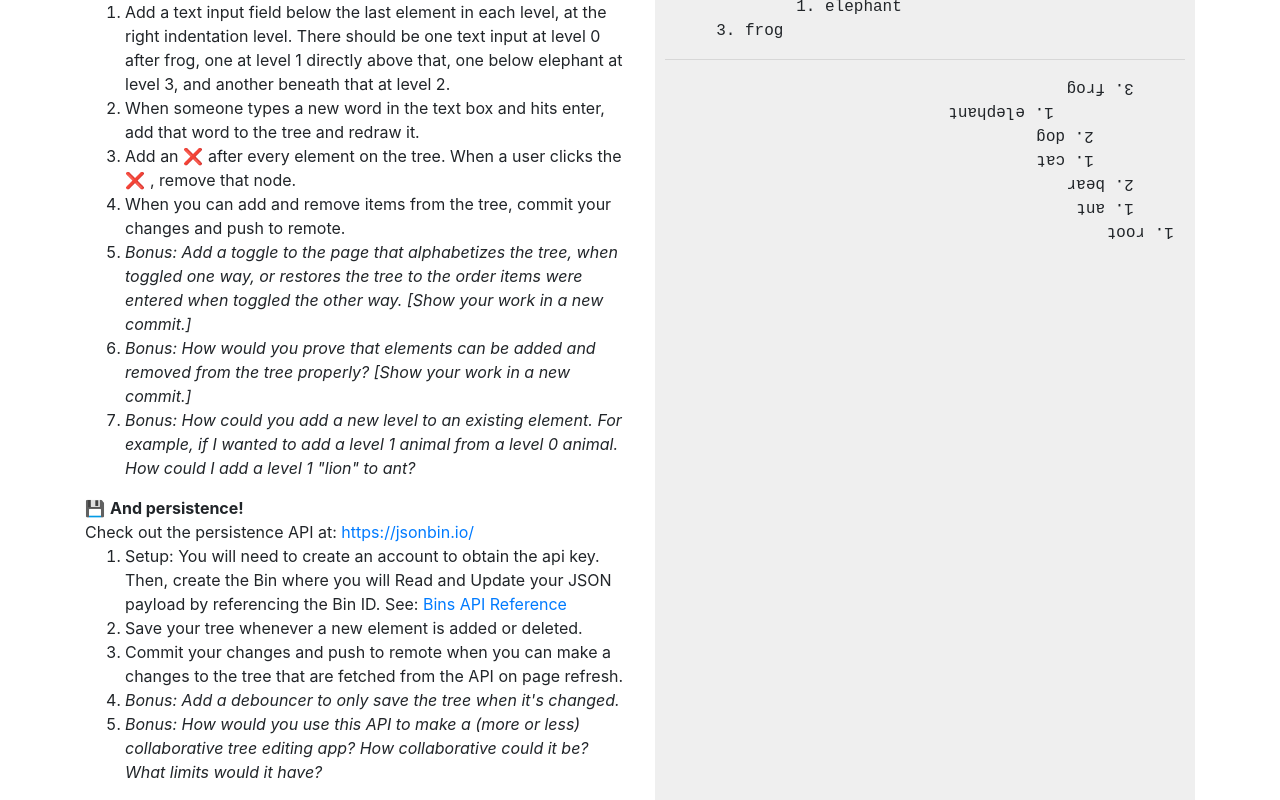
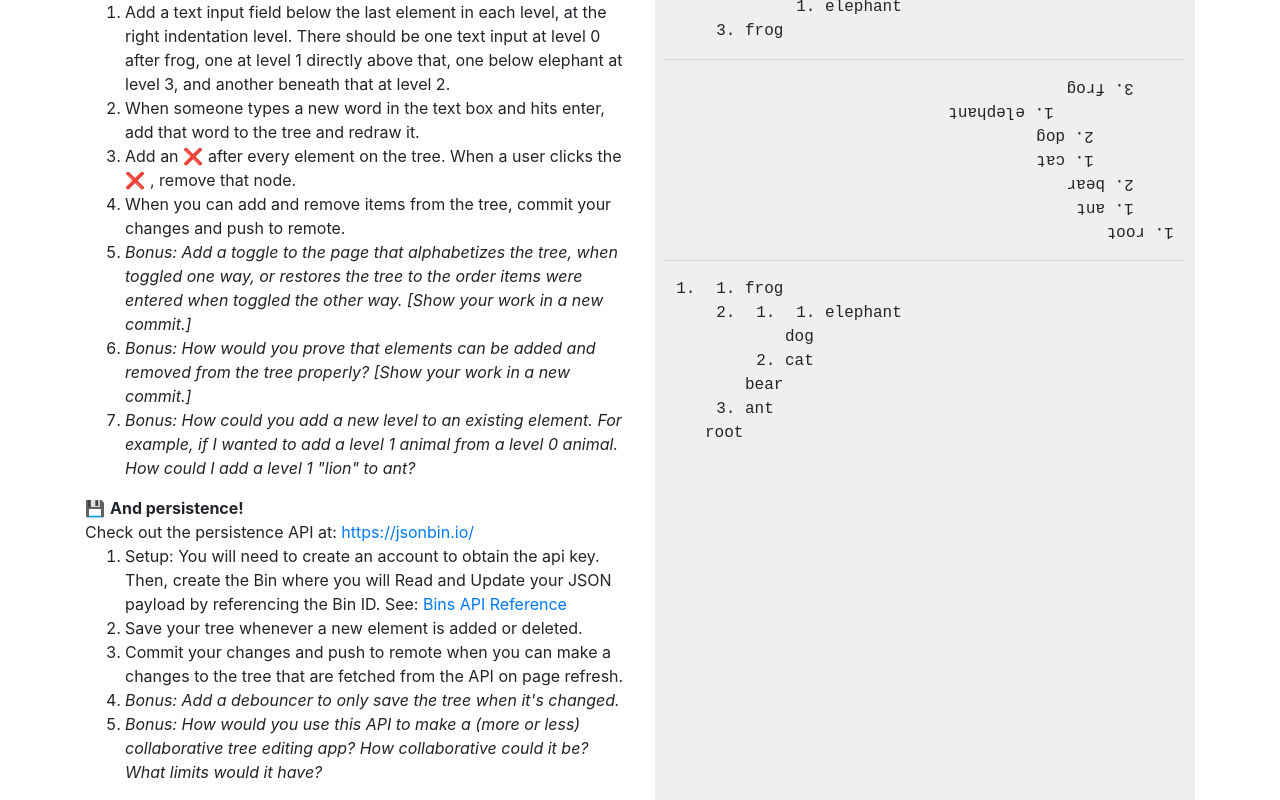
Before and after one commit to nazarioa/transcarent-web-interview, a React (Create React App) app in the folder trees/: page / in a window 1280 px wide. Shown: the part 1242-2042 px from the top of the page. Built offline with nearby package versions, Linux system fonts and the light colour scheme.

Commit message:
... upside down (part 2)
What I think you mean by upside down although the ::marker appears at
the top of the li box, and my positioing tricks are not working.

will look into this later.. I think I am over time anyway :P

```diff
--- a/trees/src/tree/TreeNode.js
+++ b/trees/src/tree/TreeNode.js
@@ -1,4 +1,18 @@
-const TreeNode = ({node, children}) => {
+const TreeNode = ({node, children, upsideDown = false}) => {
+  if(upsideDown) {
+    return (
+      <li className="title">
+        {children &&
+        children.reverse().map(({node, children}, index) => (
+          <ol key={node} className="values indent" start={index + 1}>
+            <TreeNode node={node} children={children} upsideDown={upsideDown}/>
+          </ol>
+        ))}
+        {node}
+      </li>
+    );
+  }
+
   return (
     <li className="title">
       {node}
--- a/trees/src/tree/index.js
+++ b/trees/src/tree/index.js
@@ -49,6 +49,12 @@ export default function Tree () {
         <TreeNode {...data} />
       </ol>
 
+      <hr/>
+
+      <ol className="values">
+        <TreeNode {...data} upsideDown={true}/>
+      </ol>
+
     </div>
   );
 }
```
